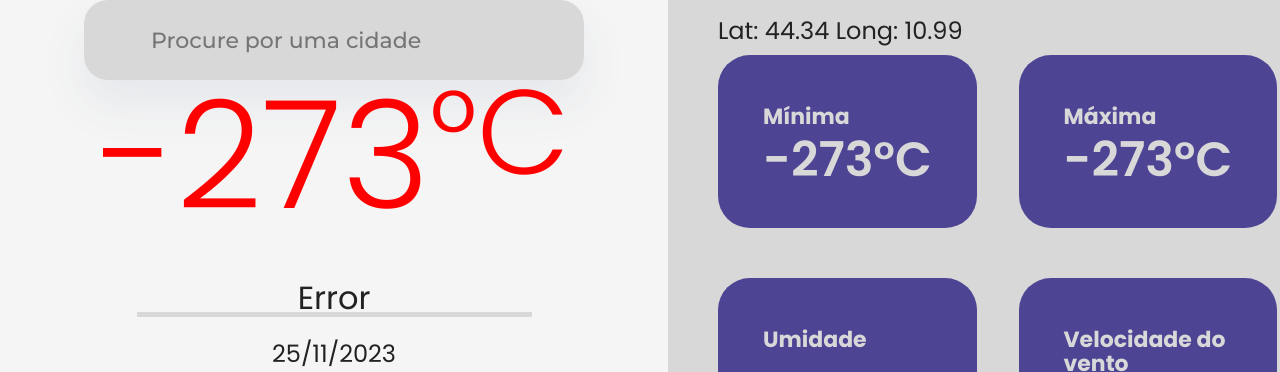
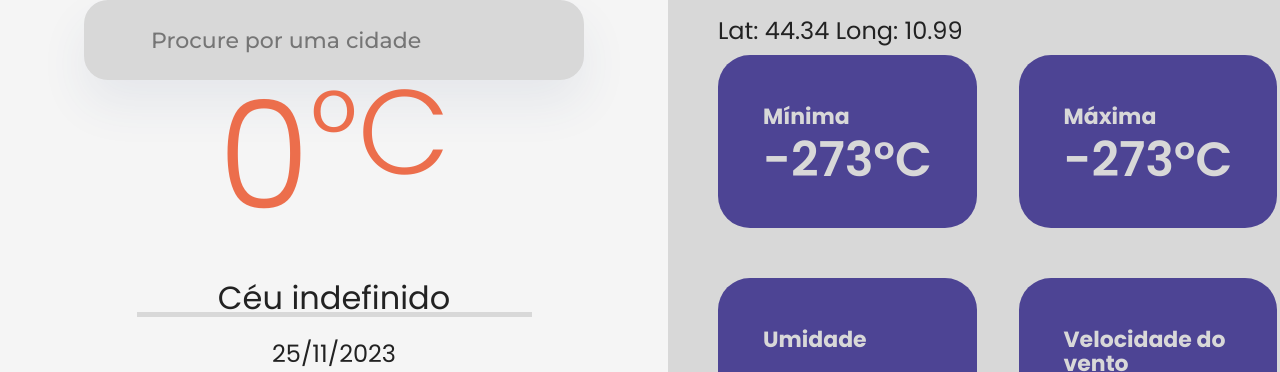
Before and after one commit to 422UR4H/EndTimesForecast, a React (Vite) app: page / in a window 1280 px wide. Shown: the part 191-563 px from the top of the page. Built offline with nearby package versions, Linux system fonts and the light colour scheme; no server answers.

Commit message:
:bug: Fix: initial weather

```diff
--- a/src/components/atoms/Temperature/index.tsx
+++ b/src/components/atoms/Temperature/index.tsx
@@ -2,7 +2,7 @@ import utils from "../../../utils/utils";
 import StyledTemperature from "./styled";
 
 type TemperatureProps = {
-  temperature: number;
+  temperature: number | undefined;
   unit: string;
   skyStatus: string;
 };
@@ -10,9 +10,13 @@ type TemperatureProps = {
 type SkyAndColor = {
   sky: string;
   color: string;
-}
+};
 
-export default function Temperature({ temperature, unit, skyStatus }: TemperatureProps) {
+export default function Temperature({
+  temperature,
+  unit,
+  skyStatus,
+}: TemperatureProps) {
   const { sky, color } = formatSkyAndColor(skyStatus);
   const temp: string[] = utils
     .getConvertedTemperature(Number(temperature), unit)
@@ -21,8 +25,12 @@ export default function Temperature({ temperature, unit, skyStatus }: Temperatur
   return (
     <StyledTemperature>
       <div>
-        <span className="value" style={{ color }}>{temp[0]}</span>
-        <span className="unit" style={{ color }}>°{temp[1]}</span>
+        <span className="value" style={{ color }}>
+          {temp[0]}
+        </span>
+        <span className="unit" style={{ color }}>
+          °{temp[1]}
+        </span>
       </div>
       <p>{sky}</p>
     </StyledTemperature>
@@ -45,6 +53,8 @@ function formatSkyAndColor(sky: string): SkyAndColor {
       return { sky: "Chuviscando", color: "#06BCC1" };
     case "Mist":
       return { sky: "Neblina", color: "#D8D8D8" };
-    }
-    return { sky: "Error", color: "red" };
+    case "":
+      return { sky: "Céu indefinido", color: "#EC6E4C" };
+  }
+  return { sky: "Error", color: "red" };
 }
--- a/src/hooks/usePersistedState.ts
+++ b/src/hooks/usePersistedState.ts
@@ -9,7 +9,9 @@ function usePersistedState<T>(key: string, initialState: T): Response<T> {
   });
 
   useEffect(() => {
-    localStorage.setItem(key, JSON.stringify(state));
+    if (state != undefined) {
+      localStorage.setItem(key, JSON.stringify(state));
+    }
   }, [key, state]);
 
   return [state, setState];
--- a/src/pages/HomePage.tsx
+++ b/src/pages/HomePage.tsx
@@ -43,15 +43,11 @@ export default function HomePage({ themeTitle, toggleTheme }: HomePageProps) {
   // TODO: type this
   const [citiesData, setCitiesData] = useState<CityData[]>([]);
   const [showModal, setShowModal] = useState<boolean>(false);
-  const [avgTemperature, setAvgTemperature] = useState<number>(0);
+  const [avgTemperature, setAvgTemperature] = useState<number | undefined>();
   const [sky, setSky] = useState<string>("");
   const [selected, setSelected] = useState<string>("today");
   const [inputCity, setInputCity] = useState<string>("");
-  const [cityLatLng, setCityLatLng] = usePersistedState<CityLatLng>("lat_lng", {
-    // city: "",
-    lat: 0,
-    lng: 0,
-  });
+  const [cityLatLng, setCityLatLng] = usePersistedState<CityLatLng | undefined>("lat_lng", undefined);
   const [weatherData, setWeatherData] = useState<WeatherData>({
     min: 0,
     max: 0,
--- a/src/utils/utils.ts
+++ b/src/utils/utils.ts
@@ -15,18 +15,18 @@ function getConvertedTemperature(kelvin: number, unit: string): string {
 }
 
 function convertKelvinToCelsius(kelvin: number): string {
-  console.log(kelvin);
-  return Math.round(kelvin - 273.15) + "°C";
+  return (isNaN(kelvin) ? 0 : Math.round(kelvin - 273.15)) + "°C";
 }
 
 function convertKelvinToFahrenheit(kelvin: number): string {
-  console.log(kelvin);
-  return Math.round(((kelvin - 273.15) * 9) / 5 + 32) + "°F";
+  return (
+    (isNaN(kelvin) ? 0 : Math.round(((kelvin - 273.15) * 9) / 5 + 32)) + "°F"
+  );
 }
 
-function dateFormat(date: string | Date, joinChar = '-') {
-  if (typeof date !== 'string') date = date.toISOString();
-  return date.split('T')[0].split('-').reverse().join(joinChar);
+function dateFormat(date: string | Date, joinChar = "-") {
+  if (typeof date !== "string") date = date.toISOString();
+  return date.split("T")[0].split("-").reverse().join(joinChar);
 }
 
 const utils = {
```
